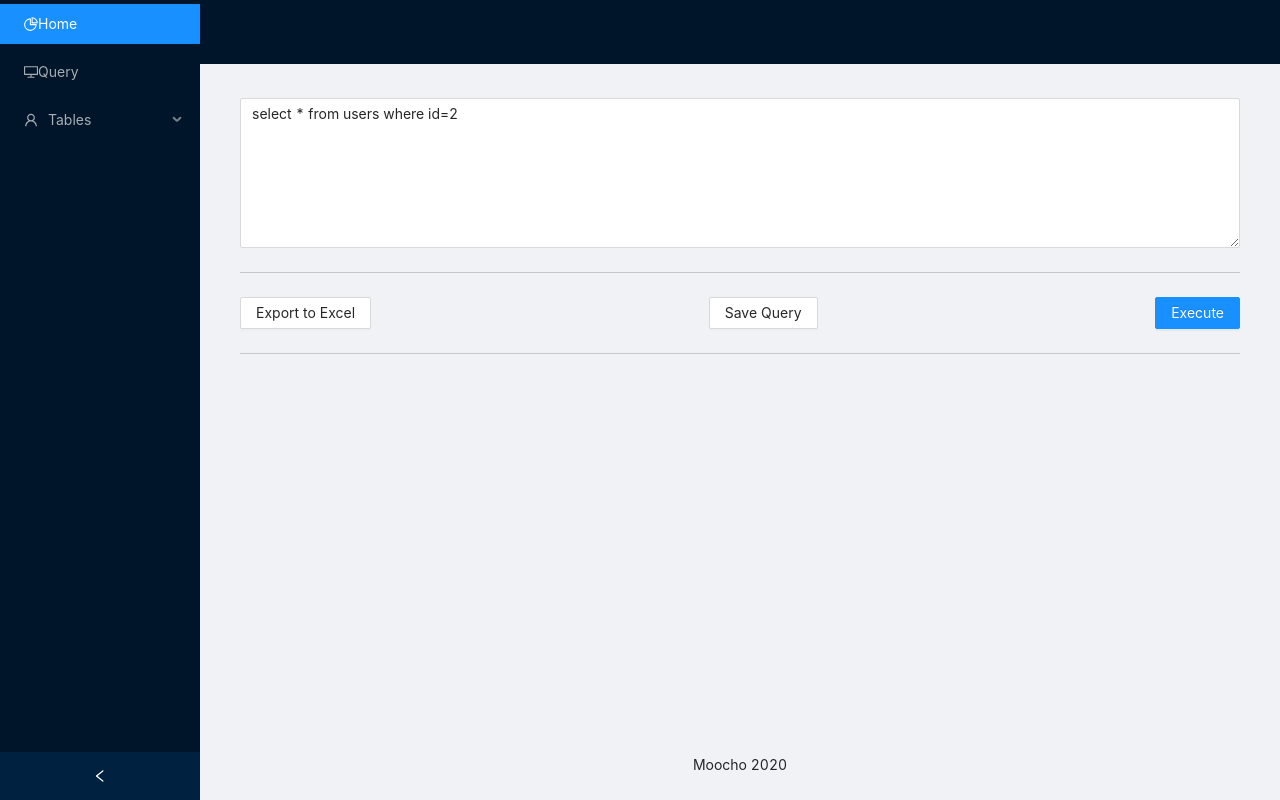
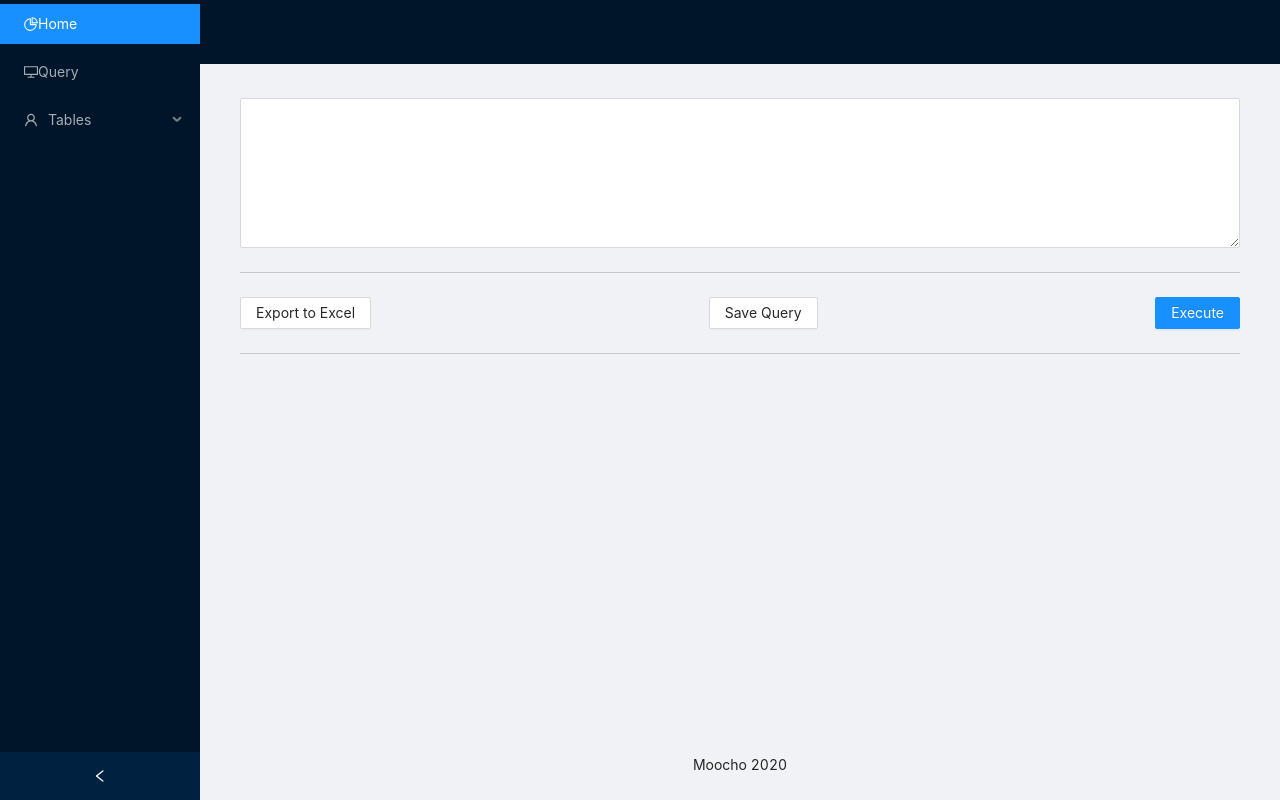
Before and after one commit to userlabinc/slqtool, a React (Create React App) app in the folder frontend/: page /query in a window 1280 px wide. Built offline with nearby package versions, Linux system fonts and the light colour scheme.

Commit message:
Remove default query

```diff
--- a/frontend/src/views/queries/QueryPage.js
+++ b/frontend/src/views/queries/QueryPage.js
@@ -7,7 +7,7 @@ import Message from './components/Message'
 import DynamicTable2 from './components/DynamicTable2'
 
 const QueryPage = () => {
-  const [query, setQuery] = useState('select * from users where id=2')
+  const [query, setQuery] = useState('')
   const [recordsets, setRecordsets] = useState([])
   const [loading, setLoading] = useState(false)
   const [showingMessage, setShowingMessage] = useState(false)
```
